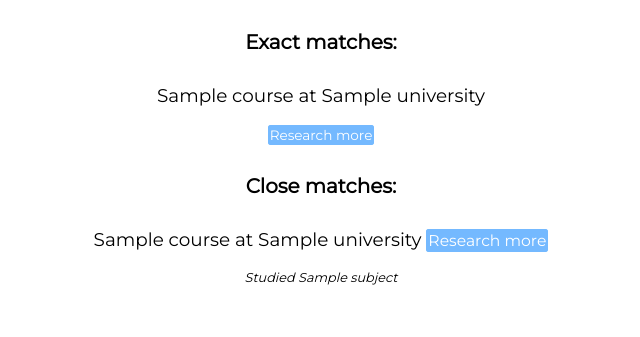
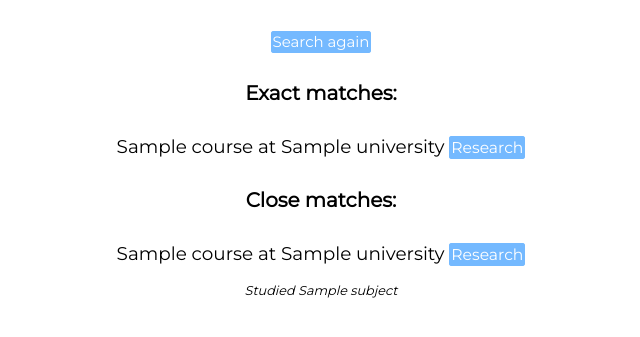
Before and after one commit to BradleyLewis08/healumnitool, a Flask app: template templates/results.html in a window 1280 px wide. Shown: the top 337 px of the page, without its empty margins (319-959 px from the left). Run offline with Flask 2, Linux system fonts and the light colour scheme; the template is opened without the code that fills it: most values are stand-ins (such as "Sample title", 1, 10 or a date in 2020).

Commit message:
Stylistic improvements

```diff
--- a/get_data.py
+++ b/get_data.py
@@ -56,11 +56,8 @@ def get_subject_matches(subjects):
         if matches == len(alumni_subjects):
             exact_matches.append({"Course":item["Course"], "University":item["Final University Destination"]})
         elif matches == len(alumni_subjects) - 1:
-            if alumni_subjects[different_index] != alumni_subjects[-1]:
-                temp1 = alumni_subjects[different_index]
-                temp2 = alumni_subjects[-1]
-                alumni_subjects[different_index] = temp1
-                alumni_subjects[-1] = temp2
+            if item['EPQ'] == "Yes":
+                alumni_subjects.append('EPQ')
             close_matches.append({"Course": item["Course"], "University": item["Final University Destination"], "Subjects": alumni_subjects, "Index": different_index})
     return exact_matches, close_matches
 
--- a/static/results.css
+++ b/static/results.css
@@ -2,7 +2,7 @@
     margin-top: 30px;
     text-align: center;
     font-family: 'Montserrat', sans-serif;
-    font-size: 1.25em;
+    font-size: 1.1em;
 }
 
 #display {
--- a/templates/results.html
+++ b/templates/results.html
@@ -18,19 +18,19 @@
         {% elif exact_match_count != 1 and close_match_count == 1 %}
             <h1 id="initial_text">We found {{ exact_match_count }} exact match and {{ close_match_count }} close match for your subject search.<h1>
         {% endif %}
+        <a href="/" class="research" style="width: 300px;">Search again</a>
     </div>
     <div id="display">
         {% if exact_match_count > 0 %}
             <h2 class="headers">Exact matches:</h2>
             {% for match in exact_matches %}
-                <p class="results">{{ match["Course"] }} at {{ match["University"] }}  </p>
-                <a  style="margin-bottom: 10px; margin-top: 10px;" href='https://www.google.com/search?q={{match["Course"]}} at {{match["University"]}}' class="research">Research more</a>
+                <p class="results" style="margin-bottom: 10px;">{{ match["Course"] }} at {{ match["University"] }}  <a  style="margin-bottom: 10px; margin-top: 10px;" href='https://www.google.com/search?q={{match["Course"]}} at {{match["University"]}}' class="research">Research <i class="fab fa-searchengin"></i></a></p>
             {% endfor %}
         {% endif %}
         <h2 class="headers" style="margin-top: 30px;">Close matches:</h2>
         {% if close_match_count > 0 %}
             {% for close_match in close_matches %}
-                <p class="results">{{ close_match["Course"] }} at {{ close_match["University"] }} <a href='https://www.google.com/search?q={{close_match["Course"]}} at {{close_match["University"]}}' class="research">Research more</a>
+                <p class="results">{{ close_match["Course"] }} at {{ close_match["University"] }} <a href='https://www.google.com/search?q={{close_match["Course"]}} at {{close_match["University"]}}' class="research">Research <i class="fab fa-searchengin"></i></a>
                 <p class="subjects">Studied
                     {% for i in range((close_match["Subjects"]|length) - 1) %}
                         {{close_match["Subjects"][i]}},
--- a/templates/search.html
+++ b/templates/search.html
@@ -5,6 +5,7 @@
     <meta name="viewport" content="width=device-width, initial-scale=1.0">
     <meta http-equiv="X-UA-Compatible" content="ie=edge">
     <title>Document</title>
+    <script src="https://kit.fontawesome.com/882c2058ff.js" crossorigin="anonymous"></script>
     <link rel="stylesheet" href="/static/search.css">
     <link href="https://fonts.googleapis.com/css2?family=Raleway&display=swap" rel="stylesheet">
 </head>
@@ -20,7 +21,7 @@
                     <label for="subject_one">Subject One</label><br>
                     <select name="subject_one" required>
                         <option selected="selected" disabled></option>
-                        <option value="Art">Art</option>
+                        <option value="Art">Art <i class="fas fa-search" style="margin-left: 8px;"></i></option>
                         <option value="Biology" font-famil>Biology</option>
                         <option value="Business Studies">Business Studies</option>
                         <option value="Chemistry">Chemistry</option>
@@ -139,7 +140,7 @@
                     </select>
                 </div>
                 <br>
-                <button type="submit" class="search">Search</button>
+                <button type="submit" class="search">Search <i class="fas fa-search" style="margin-left: 8px;"></i></button>
             </form>
 
         </div>
```
